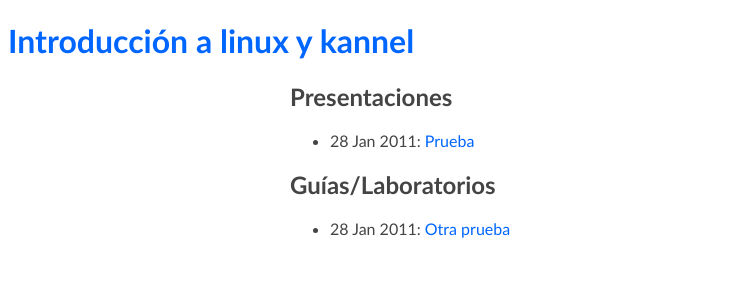
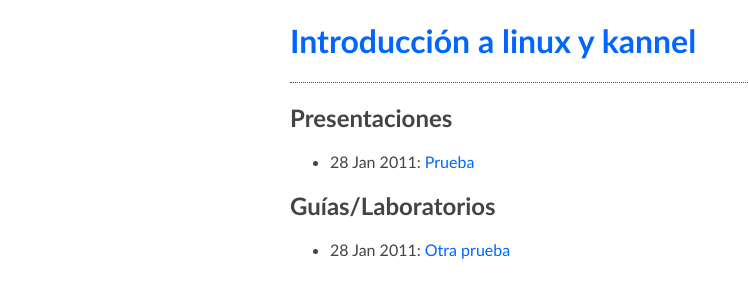
Before and after one commit to lfborjas/intro_linux, a Jekyll site: the page built from index.html, in a window 1280 px wide. Shown: the top 300 px of the page, without its empty margins (0-748 px from the left). Built offline with Jekyll 4.4.1, drawn with Linux system fonts in a browser that asks for light colours.

Commit message:
cambiados permalinks

```diff
--- a/_config.yml
+++ b/_config.yml
@@ -1,3 +1,4 @@
 safe: true
 lsi: false
 pygments: true
+permalink: none
--- a/_layouts/base.html
+++ b/_layouts/base.html
@@ -7,11 +7,9 @@
         <link rel="stylesheet" href="/css/syntax.css" type="text/css" />
     </head>
     <body>
-        <header>
+        <div class="header">
             <h1><a href="/">Introducción a linux y kannel</a></h1>
-        </header>
-        <div id="container">
+        </div>
             {{content}}
-        </div>
     </body>
 </html>
--- a/css/base.css
+++ b/css/base.css
@@ -1,12 +1,14 @@
 body{
     color: #444;
     font-family: "Trebuchet MS", Arial, Helvetica, sans-serif;
-}
-
-#container{
     width: 700px;
     margin: 0 auto;
 }
+
+.header{
+    border-bottom: 1px dotted #555;
+}
+
 em{
     background-color: #FFF666;
 }
```
